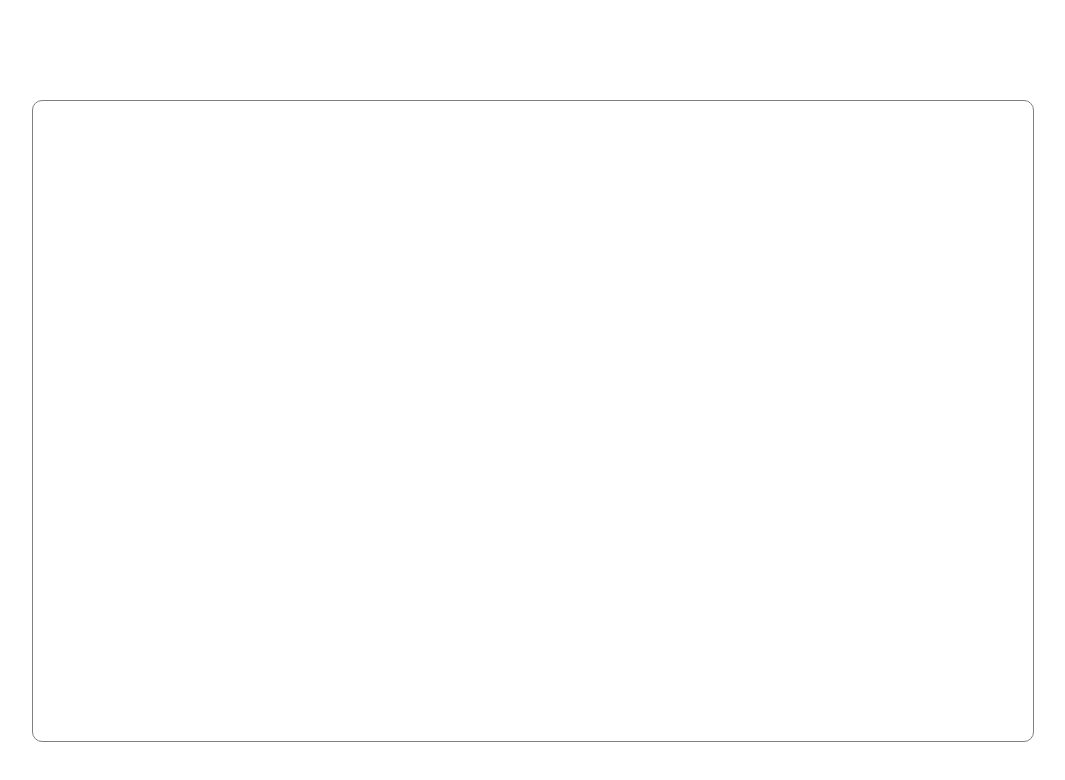
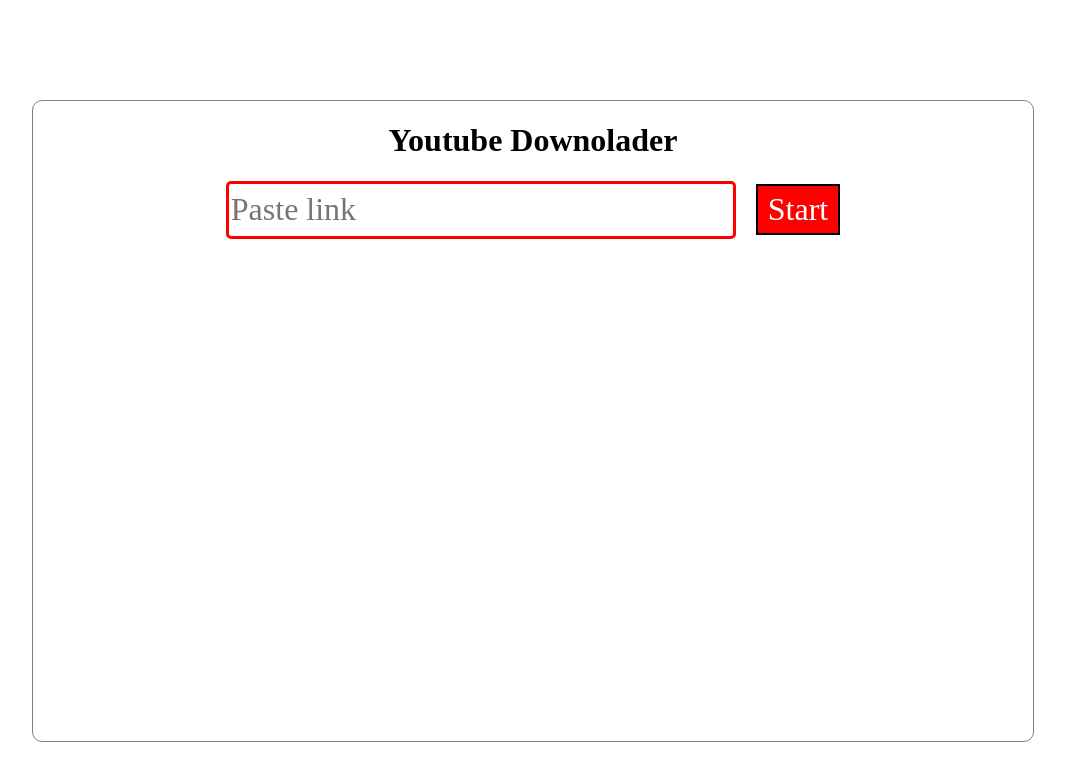
Before and after one commit to sid2602/YoutubeDownloader, a React (Create React App) app: page / in a window 1280 px wide. Shown: the top 780 px of the page, without its empty margins (107-1172 px from the left). Built offline with nearby package versions, Linux system fonts and the light colour scheme.

Commit message:
Add simple input and button. Get data about Filmy by fetch

```diff
--- a/package.json
+++ b/package.json
@@ -7,12 +7,15 @@
     "@testing-library/jest-dom": "^4.2.4",
     "@testing-library/react": "^9.5.0",
     "@testing-library/user-event": "^7.2.1",
+    "cors": "^2.8.5",
+    "express": "^4.17.1",
     "normalize.css": "^8.0.1",
     "react": "^16.13.1",
     "react-dom": "^16.13.1",
     "react-scripts": "3.4.1",
     "styled-components": "^5.1.1",
-    "styled-normalize": "^8.0.7"
+    "styled-normalize": "^8.0.7",
+    "ytdl-core": "^2.1.7"
   },
   "scripts": {
     "start": "react-scripts start",
--- a/src/App.js
+++ b/src/App.js
@@ -1,10 +1,12 @@
 import React from 'react';
 import Wrapper from './Components/Wrapper'
+import Input from './Components/Input'
 
 function App() {
   return (
     <Wrapper>
-
+      <h1 style={{textAlign: "center"}}>Youtube Downolader</h1>
+      <Input/>
     </Wrapper>
   );
 }
--- /dev/null
+++ b/src/Components/Input/index.js
@@ -0,0 +1,33 @@
+import React ,{useRef} from 'react';
+
+import {Inp,Button} from './style'
+
+const Input = () => {
+
+    const URL = useRef("");
+
+    const style = {
+        textAlign: 'center',
+        width: '100%',
+    }
+
+    function sendURL() {
+
+        fetch(`http://localhost:4001/download?URL=${URL.current.value}`, {
+            method:'GET'
+        }).then(res => res.json())
+        .then(json => console.log(json));
+    }
+
+
+    return (
+
+        <div style = {style}>
+            <Inp ref = {URL} type="text" placeholder="Paste link"/>
+            <Button onClick ={()=>sendURL()}>Start</Button>
+        </div>
+     );
+
+}
+
+export default Input;
--- /dev/null
+++ b/src/Components/Input/style.js
@@ -0,0 +1,28 @@
+import styled from 'styled-components';
+
+export const Inp = styled.input`
+   width: 500px;
+    height: 50px;
+    border: 3px solid red;
+    border-radius: 5px;
+
+    font-size: 2em;
+    margin: 0;
+    outline: none;
+    :focus{
+        border-color: red;
+    }
+`;
+
+export const Button = styled.button`
+    display: inline;
+    font-size: 2em;
+    border: 2px solid black;
+    padding: 5px 10px;
+    color:white;
+
+    margin-left:20px;
+
+    background-color: red;
+
+`;
```
Also changed, not shown: src/Components/Header/index.js (deleted, +0 -7 lines), src/Serwer/index.js (added, +26 -0 lines), 1 other file (tests, documents, lock files or other folders).
